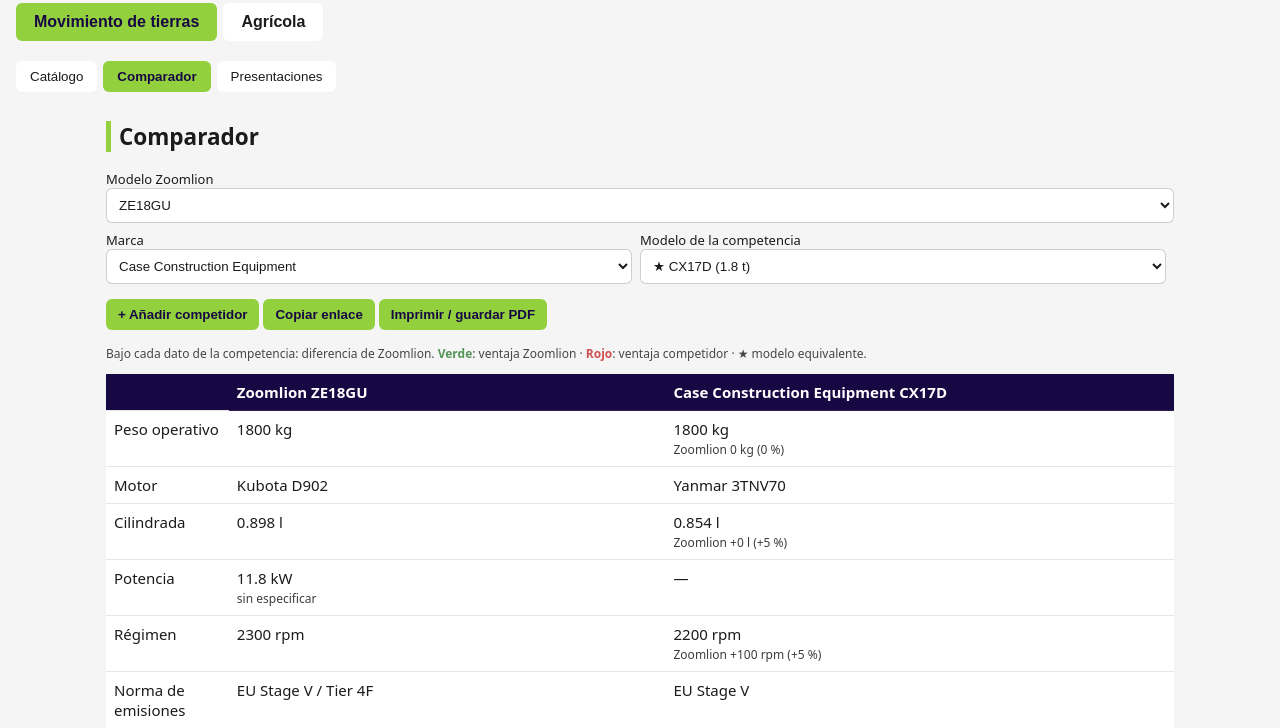
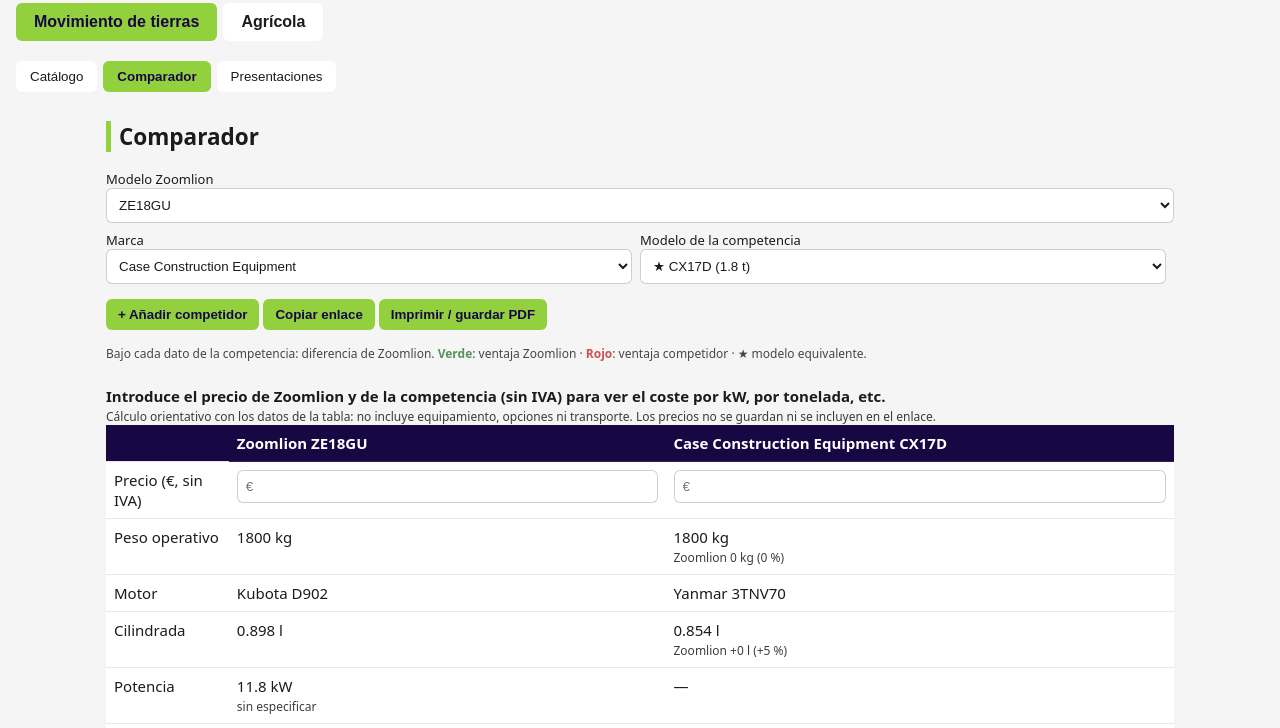
Before and after one commit to Cervisimag/portal-zoomlion, a plain HTML site: page index.html in a window 1280 px wide. Both pictures are taken after a click on the button "Comparador". Shown: the part 72-800 px from the top of the page. Drawn offline with Linux system fonts and the light colour scheme.

Commit message:
Comparador: casillas de precio y ratios de coste por kW, tonelada y kN (CV, kg y Nm en agrícola)
Co-Authored-By: Claude Sonnet 5.5 <noreply@anthropic.com>

```diff
--- a/index.html
+++ b/index.html
@@ -13,6 +13,7 @@ select,input{padding:8px;border-radius:6px;border:1px solid #8886;background:var
 .btn,.del{border:0;padding:8px 12px;border-radius:6px;background:var(--r);color:var(--n);font-weight:700;cursor:pointer}.del{background:var(--c);color:var(--t);border:1px solid #8886}
 .comp{display:grid;grid-template-columns:1fr 1fr auto;gap:8px;align-items:end;margin-top:8px}
 .tw{overflow-x:auto;margin-top:12px}table{width:100%;border-collapse:collapse;background:var(--c);border-radius:8px}td,th{padding:8px;border-bottom:1px solid #8883;text-align:left;vertical-align:top;min-width:120px}th{background:var(--n);color:#fff}td:first-child,th:first-child{position:sticky;left:0;background:var(--c);min-width:110px}th:first-child{background:var(--n)}
+.sum{margin:12px 0 0;font-weight:600}.sum small{font-weight:400}td input.pr{min-width:90px}
 small{display:block;font-size:12px;margin-top:2px;opacity:.85}.up{color:var(--up);font-weight:700;opacity:1}.dn{color:var(--dn);font-weight:700;opacity:1}.leg{font-size:12px;opacity:.8}
 @media(max-width:600px){.comp{grid-template-columns:1fr auto}.comp label:first-child{grid-column:1/-1}td,th{padding:6px;font-size:13px;min-width:100px}td:first-child,th:first-child{min-width:90px}}
 a{color:var(--n)}@media(prefers-color-scheme:dark){a{color:var(--r)}}
@@ -66,9 +67,13 @@ const r1=x=>Math.round(x*10)/10;
 function dif(a,b,r,approx){if(typeof a!='number'||typeof b!='number')return '';const d=a-b,p=b?Math.round(d/b*100):null,c=!r[3]||!d||approx?'':(d>0?'up':'dn');
  return `<small class="${c}">Zoomlion ${approx?'≈ ':''}${d>0?'+':''}${r1(d)} ${r[2]||''}${p!=null?` (${p>0?'+':''}${p} %)`:''}${approx?' · tipos de potencia distintos':''}</small>`}
 const MAXC=3;
+// Precio por unidad de prestación: [fila, unidad, denominador(o,z) -> número | {v,t}]; t = tipo de dato si puede diferir (potencia neta/bruta, nominal/máxima)
+const RAT_T=[['Precio por kW','€/kW',(o,z)=>{const p=pw(o,pw(z)?.t)||pw(o);return p&&{v:p.v,t:p.t}}],['Precio por tonelada','€/t',o=>o.weight_kg&&o.weight_kg/1000],['Precio por kN (cazo)','€/kN',o=>g(o,'performance.bucket_dig_force_kn')]];
+const RAT_A=[['Precio por CV','€/CV',o=>{const v=o.power_hp_rated??o.power_hp_max;return v&&{v,t:o.power_hp_rated!=null?'nominal':'máxima'}}],['Precio por kg','€/kg',o=>o.weight_kg],['Precio por Nm de par','€/Nm',o=>g(o,'engine.max_torque_nm')]];
+const dn=(r,o,z)=>{const x=r[2](o,z);return x&&typeof x=='object'?x:x?{v:x}:null};
 // cfg: k ('t'|'a'), dir, brands, rows, models(zt), group(m), zbase(model,ztech), metric(o)->n, tol, fam(o), label(o)
 function makeCmp(root,cfg){
- const q=s=>root.querySelector(s);let ZT={},CT=[],ready=false;
+ const q=s=>root.querySelector(s);let ZT={},CT=[],ready=false,cur=null;const P={}; // P: precios que escribe el cliente, solo en memoria (ni se guardan ni van en el enlace)
  root.innerHTML=`<h2>Comparador</h2><div class=ctl><label>Modelo Zoomlion<select class=zs></select></label><div class=comps></div><p><button class="btn add">+ Añadir competidor</button> <button class="btn share">Copiar enlace</button> <button class="btn print">Imprimir / guardar PDF</button></p></div><p class=leg>Bajo cada dato de la competencia: diferencia de Zoomlion. <span class=up>Verde</span>: ventaja Zoomlion · <span class=dn>Rojo</span>: ventaja competidor · ★ modelo equivalente.</p><div class="res tw"></div>`;
  const zref=()=>cfg.zbase(q('.zs').value,ZT[q('.zs').value]||{});
  const rows=()=>[...root.querySelectorAll('.comp')];
@@ -96,9 +101,29 @@ function makeCmp(root,cfg){
     return `<tr><td>${r[0]}<td>${zp?`${fv(zp.v,'kW')} <small>${zp.t}</small>`:'—'}`+cells.map(x=>`<td>${x}`).join('')}
    const a=val(z,r),bs=cs.map(c=>val(c,r));if(a===null&&bs.every(b=>b===null))return '';
    return `<tr><td>${r[0]}<td>${fv(a,r[2])}`+bs.map(b=>`<td>${fv(b,r[2])}${dif(a,b,r)}`).join('')}).join('');
-  q('.res').innerHTML=`<table><tr><th><th>Zoomlion ${esc(z.model)}`+cs.map(c=>`<th>${esc(c.brand+' '+c.model)}`).join('')+body+`</table>${z.doc?`<p class=noprint><a href="${z.doc}" data-p="${z.doc}">Ver ficha técnica Zoomlion</a></p>`:''}`;
+  const keys=['Zoomlion '+z.model,...cs.map(c=>c.brand+' '+c.model)];cur={z,cs,keys};
+  const price=`<tr><td>Precio (€, sin IVA)`+keys.map((k,i)=>`<td><input class=pr data-i=${i} type=number min=0 step=any inputmode=decimal placeholder="€" aria-label="Precio ${esc(k)}" value="${P[k]??''}">`).join('');
+  const rat=cfg.ratios.map(r=>`<tr class=rt hidden><td>${r[0]}`+keys.map((k,i)=>`<td data-i=${i}>`).join('')).join('');
+  q('.res').innerHTML=`<p class=sum></p><table><tr><th><th>Zoomlion ${esc(z.model)}`+cs.map(c=>`<th>${esc(c.brand+' '+c.model)}`).join('')+price+rat+body+`</table>${z.doc?`<p class=noprint><a href="${z.doc}" data-p="${z.doc}">Ver ficha técnica Zoomlion</a></p>`:''}`;
+  calc();
   if(ready)history.replaceState(null,'',link());
  }
+ // Ratios de precio: se recalculan al teclear sin rehacer la tabla (así el campo no pierde el foco)
+ function calc(){
+  const {z,cs,keys}=cur,objs=[z,...cs],V=cfg.ratios.map((r,j)=>{
+   const vals=objs.map((o,i)=>{const d=dn(r,o,z);return P[keys[i]]>0&&d?{x:P[keys[i]]/d.v,t:d.t}:null});
+   const tr=root.querySelectorAll('tr.rt')[j];tr.hidden=!vals.some(Boolean);
+   tr.querySelectorAll('td[data-i]').forEach(td=>{const i=+td.dataset.i,v=vals[i];
+    td.innerHTML=v?Math.round(v.x).toLocaleString('es-ES')+' '+r[1]+(v.t?`<small>${v.t}</small>`:'')+(i&&vals[0]?pct(vals[0],v):''):'—'});
+   return vals});
+  const lines=[];
+  keys.forEach((k,i)=>{if(!i||!(P[keys[0]]>0)||!(P[k]>0))return;
+   const parts=cfg.ratios.map((r,j)=>{const a=V[j][0],b=V[j][i];if(!a||!b)return '';const p=Math.round((a.x/b.x-1)*100);return (p?`un ${Math.abs(p)} % ${p<0?'menos':'más'} por ${r[1].slice(2)}`:`lo mismo por ${r[1].slice(2)}`)+(a.t!=b.t?' (aprox.: potencia de distinto tipo)':'')}).filter(Boolean);
+   if(parts.length)lines.push(`Con estos precios, frente a ${esc(k)}, Zoomlion cuesta ${parts.join(', ')}.`)});
+  q('.sum').innerHTML=(lines.length?lines.join('<br>'):'Introduce el precio de Zoomlion y de la competencia (sin IVA) para ver el coste por kW, por tonelada, etc.')+'<small>Cálculo orientativo con los datos de la tabla: no incluye equipamiento, opciones ni transporte. Los precios no se guardan ni se incluyen en el enlace.</small>';
+ }
+ // % de diferencia del precio por unidad de Zoomlion frente a un competidor; verde si Zoomlion sale más barato
+ const pct=(a,b)=>{const p=Math.round((a.x/b.x-1)*100),ap=a.t!=b.t;return `<small class="${ap||!p?'':p<0?'up':'dn'}">Zoomlion ${ap?'≈ ':''}${p>0?'+':''}${p} %${ap?' · tipos de potencia distintos':''}</small>`};
  Promise.all([...cfg.brands.map(b=>getJ(`data/${cfg.dir}/${b}.json`)),getJ(`data/${cfg.dir}/zoomlion.json`)]).then(a=>{
   ZT=Object.fromEntries(a.pop().map(x=>[x.model,x]));CT=a.flat();
   const ms=cfg.models(ZT);q('.zs').innerHTML=[...new Set(ms.map(cfg.group))].map(g=>`<optgroup label="${g}">`+ms.filter(m=>cfg.group(m)==g).map(m=>`<option>${esc(m)}`).join('')+'</optgroup>').join('');
@@ -108,6 +133,7 @@ function makeCmp(root,cfg){
   if(!rows().length)addRow();
   render();ready=true;
  });
+ root.addEventListener('input',e=>{const t=e.target;if(!t.classList.contains('pr'))return;const k=cur.keys[t.dataset.i],v=parseFloat(t.value);v>0?P[k]=v:delete P[k];calc()});
  root.addEventListener('change',e=>{const t=e.target;if(t.classList.contains('zs'))rows().forEach(r=>fillModels(r));else if(t.classList.contains('bs'))fillModels(t.closest('.comp'));render()});
  root.addEventListener('click',e=>{const t=e.target;
   if(t.classList.contains('add')){addRow(rows().at(-1)?.querySelector('.bs').value);render()}
@@ -117,12 +143,12 @@ function makeCmp(root,cfg){
  return {set(m){q('.zs').value=m;rows().forEach(r=>fillModels(r));render()}};
 }
 const fam=c=>/loader|skid/.test(c||'')?(/wheel/.test(c)?'w':'s'):'e';
-const cmpT=makeCmp($('#cmp'),{k:'t',dir:'tech',brands:BR_T,rows:ROWS_T,models:()=>ZL.map(m=>m.model),group:m=>sec(ZL.find(x=>x.model==m)),
+const cmpT=makeCmp($('#cmp'),{k:'t',dir:'tech',brands:BR_T,rows:ROWS_T,ratios:RAT_T,models:()=>ZL.map(m=>m.model),group:m=>sec(ZL.find(x=>x.model==m)),
  zbase:(m,zt)=>{const x=ZL.find(y=>y.model==m),z={model:m,weight_kg:w(x),...zt,doc:pdf(x),engine:{...(zt.engine||{})}};if(!z.engine.make&&!z.engine.model)z.engine.model=x.specs['Motor']?.[0]||null;return z},
  metric:o=>o.weight_kg,tol:.2,fam:o=>fam(o.category),label:c=>(c.weight_kg/1000).toFixed(1)+' t'});
 const agrp=m=>m?.category=='hybrid_tractor'?'Híbridos':'Convencionales';
 let AZ={};
-const cmpA=makeCmp($('#acmp'),{k:'a',dir:'agri',brands:BR_A,rows:ROWS_A,models:zt=>(AZ=zt,Object.keys(zt)),group:m=>agrp(AZ[m]),
+const cmpA=makeCmp($('#acmp'),{k:'a',dir:'agri',brands:BR_A,rows:ROWS_A,ratios:RAT_A,models:zt=>(AZ=zt,Object.keys(zt)),group:m=>agrp(AZ[m]),
  zbase:(m,zt)=>({...zt,model:m}),metric:o=>o.power_hp_rated??o.power_hp_max,tol:.15,fam:()=>1,label:c=>(c.power_hp_rated??c.power_hp_max)+' CV'});
 // Catálogo agrícola: híbridos y convencionales
 getJ('data/agri/zoomlion.json').then(a=>{const card=m=>`<div class=card><h3>${esc(m.model)}${m.category=='hybrid_tractor'?' · HÍBRIDO':''}</h3>${esc(m.series||'')}<br>${m.power_hp_rated?m.power_hp_rated+' CV':''} ${esc(eng(m))}<p>${m.doc?`<a href="${m.doc}" data-p="${m.doc}">Ver ficha técnica</a> · `:''}<a href="#" data-a="${esc(m.model)}">Comparar</a></p></div>`;
```
